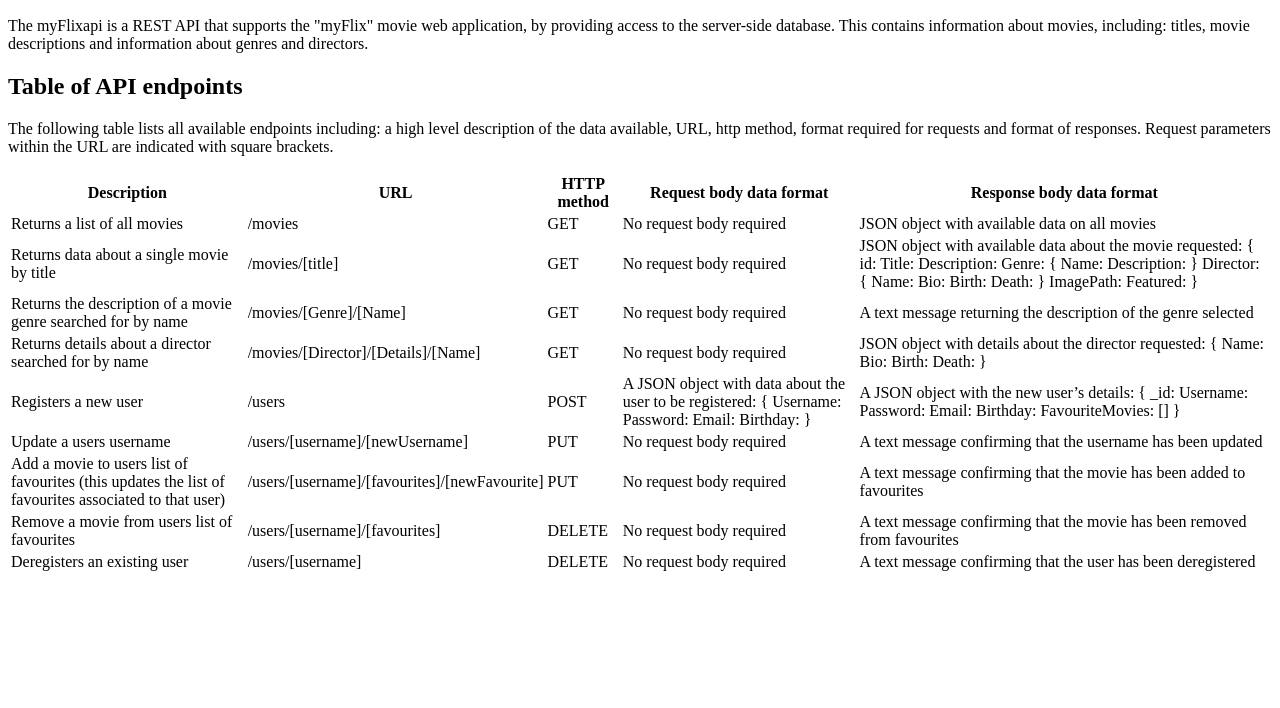
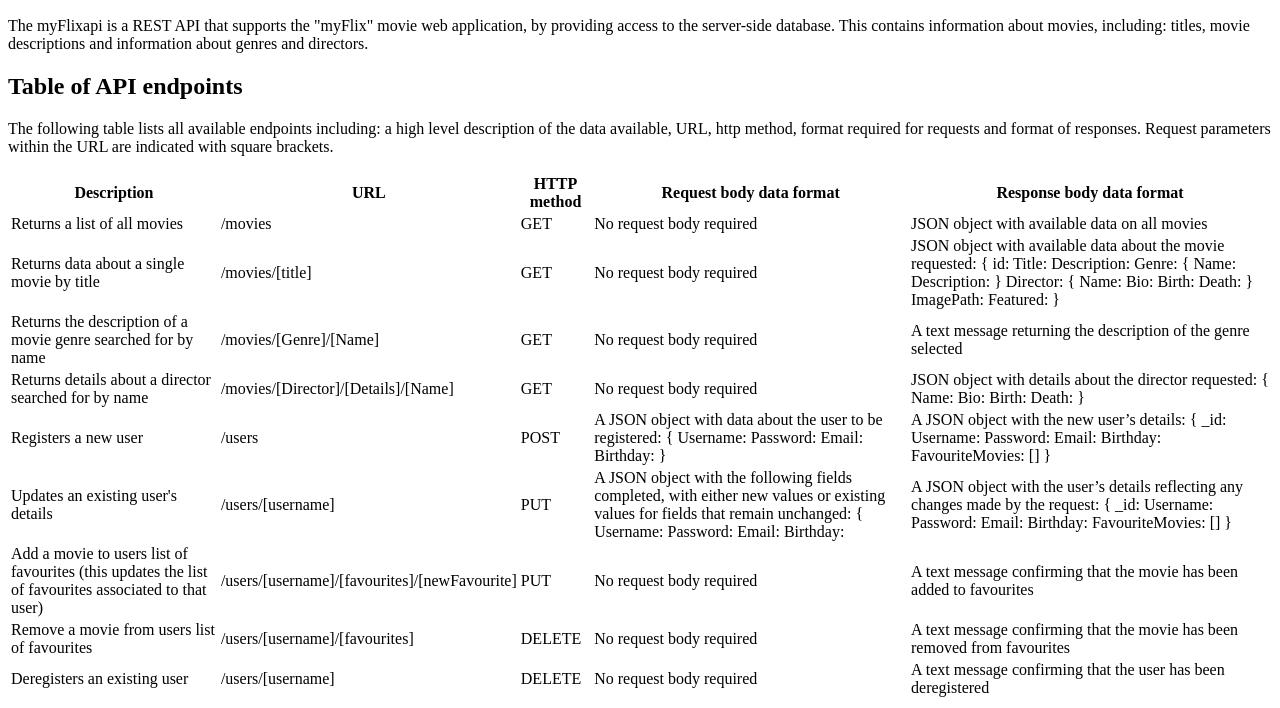
Before and after one commit to Penny167/myFlix, a website: page public/documentation.html in a window 1280 px wide. Shown: the part 110-818 px from the top of the page. Drawn offline with Linux system fonts and the light colour scheme.

Commit message:
Added request to update a user's details and updated documentation.html to reflect the data formats for requests and responses.

```diff
--- a/public/documentation.html
+++ b/public/documentation.html
@@ -104,11 +104,26 @@
       </td>
     </tr>
     <tr>
-      <td>Update a users username</td>
-      <td>/users/[username]/[newUsername]</td>
+      <td>Updates an existing user's details</td>
+      <td>/users/[username]</td>
       <td>PUT</td>
-      <td>No request body required</td>
-      <td>A text message confirming that the username has been updated</td>
+      <td>A JSON object with the following fields completed, with either new values or existing values for fields that remain unchanged:
+        {
+        Username:
+        Password:
+        Email:
+        Birthday:
+      </td>
+      <td>A JSON object with the user’s details reflecting any changes made by the request:
+        {
+        _id:
+        Username:
+        Password:
+        Email:
+        Birthday:
+        FavouriteMovies: []
+        }
+      </td>
     </tr>
     <tr>
       <td>Add a movie to users list of favourites (this updates the list of favourites associated to that user)</td>
```
Also changed, not shown: index.js (+24 -2 lines).
